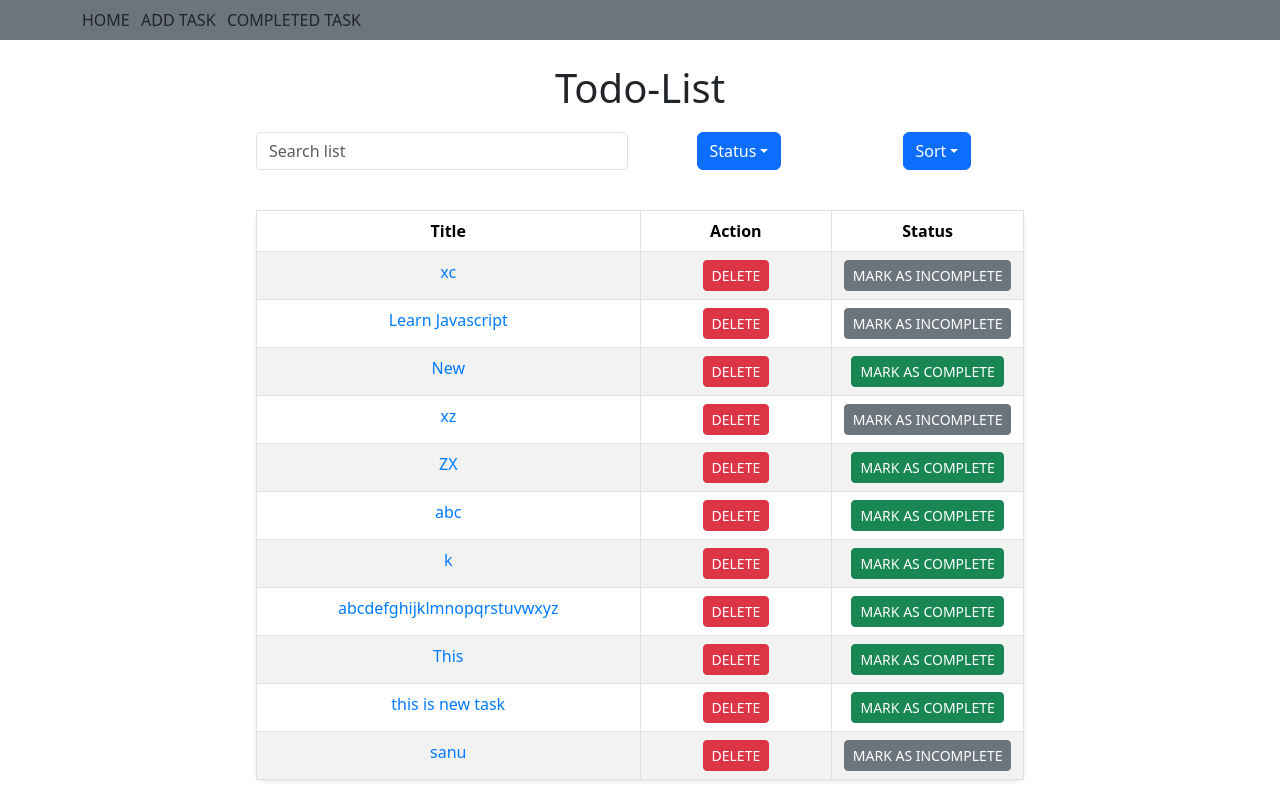
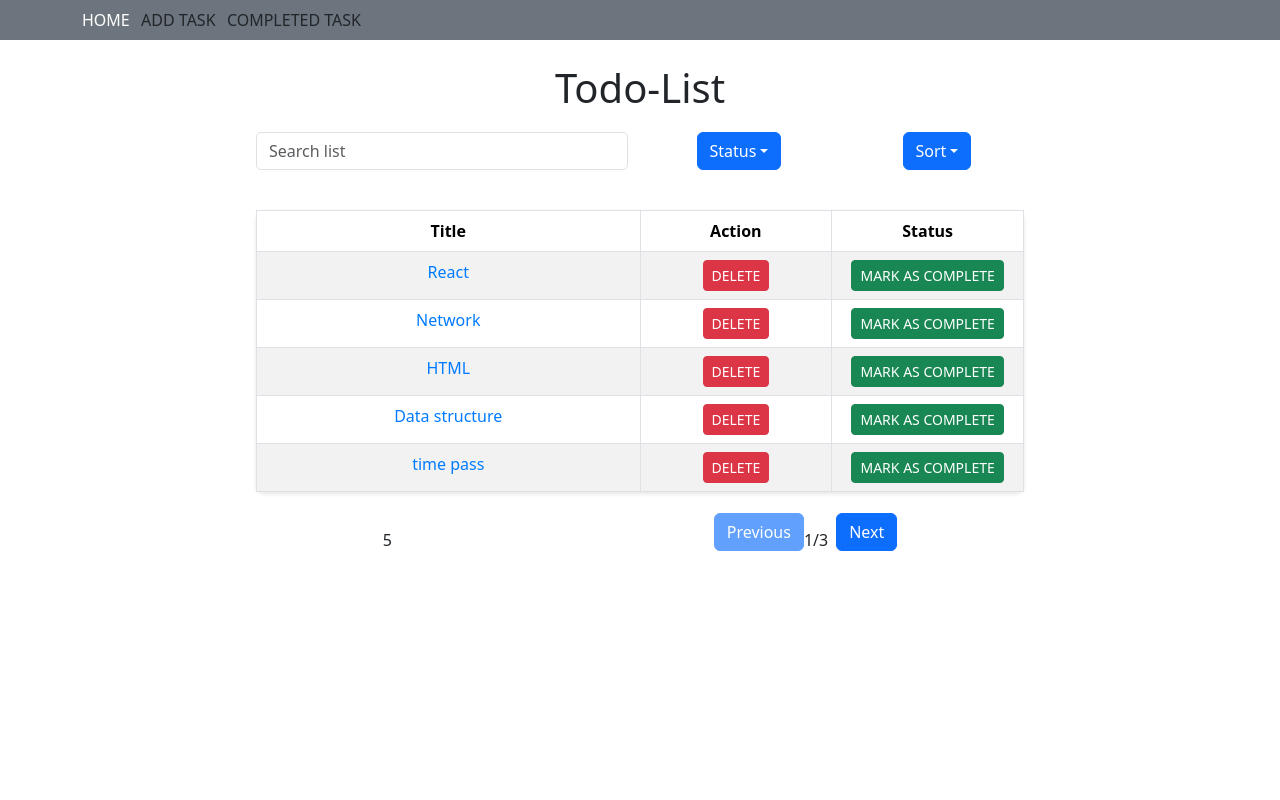
Before and after one commit to saniyaa7/react_training, a React (Create React App) app: page / in a window 1280 px wide. Built offline with nearby package versions, Linux system fonts and the light colour scheme; data requests are answered from the project's data file.

Commit message:
pagination added

```diff
--- a/data/db.json
+++ b/data/db.json
@@ -1,198 +1,95 @@
 {
   "todos": [
     {
-      "id": "20b0",
-      "content": "",
-      "title": "xzc z",
-      "dueDate": "",
+      "id": "3f97424c-4197-4a79-bfad-69a358273431",
+      "content": "sad",
+      "title": "React",
+      "dueDate": "2024-04-03",
       "isComplete": false
     },
     {
-      "id": "9bed",
-      "content": "",
-      "title": "a",
-      "dueDate": "",
+      "id": "67840c65-934d-4469-8661-3f15b26d3349",
+      "content": "sadf",
+      "title": "Network",
+      "dueDate": "2024-04-05",
       "isComplete": false
     },
     {
-      "id": "fbd8",
-      "content": "",
-      "title": "b",
-      "dueDate": "2024-03-02",
+      "id": "0de7aefe-4e2a-4d37-80ec-2add754f9211",
+      "content": "sdfsd",
+      "title": "HTML",
+      "dueDate": "2024-03-29",
       "isComplete": false
     },
     {
-      "id": "68a0",
-      "content": "ds",
-      "title": "abc",
-      "dueDate": "2024-03-07",
+      "id": "b3216583-eaf0-4d51-835a-315666494c61",
+      "content": "wre",
+      "title": "Data structure",
+      "dueDate": "2024-04-05",
       "isComplete": false
     },
     {
-      "id": "ead4",
-      "content": "azx",
-      "title": "sanu",
-      "dueDate": "2024-03-01",
+      "id": "69cd179e-916c-482a-90db-230dac188185",
+      "content": "sad",
+      "title": "time pass",
+      "dueDate": "2024-03-29",
       "isComplete": false
     },
     {
-      "title": "Learn CSS",
-      "content": "from W3school",
-      "dueDate": "2024-03-09",
-      "isComplete": true,
-      "id": "5f74"
-    },
-    {
-      "id": "2f1e",
-      "content": "dsca",
-      "title": "abc",
-      "dueDate": "2024-03-01",
+      "id": "e785ff37-4569-4dba-a4ad-0f392d765593",
+      "content": "aax",
+      "title": "xyz",
+      "dueDate": "2024-03-30",
       "isComplete": false
     },
     {
-      "id": "9ce5",
-      "content": "from youtube",
-      "title": "Learn Raect",
-      "dueDate": "2024-03-01",
+      "id": "2dfde615-c062-48e5-93b4-5e1ff97374ae",
+      "content": "xz",
+      "title": "abc",
+      "dueDate": "2024-03-30",
       "isComplete": false
     },
     {
-      "id": "8fb2",
-      "content": "szx",
-      "title": "scv",
-      "dueDate": "2024-03-02",
+      "id": "23496838-3f24-4a99-8bb5-9c51757f9771",
+      "content": "azx",
+      "title": "databse",
+      "dueDate": "2024-03-29",
       "isComplete": false
     },
     {
-      "id": "121f",
-      "content": "abcd",
-      "title": "learn ABCD",
-      "dueDate": "2024-03-09",
+      "id": "0593f627-f62e-4e16-b690-fa7a5d2671dc",
+      "content": "zxc",
+      "title": "DBMS",
+      "dueDate": "2024-03-29",
       "isComplete": false
     },
     {
-      "id": "aae1",
-      "content": "bn",
-      "title": "jgh",
-      "dueDate": "2024-03-09",
+      "id": "78a074bd-6cc0-4519-b8e5-c4689e0c8594",
+      "content": "za",
+      "title": "OOPS",
+      "dueDate": "2024-03-23",
       "isComplete": false
     },
     {
-      "title": "bn",
-      "content": "m",
-      "dueDate": "2024-03-10",
-      "isComplete": true,
-      "id": "1124"
-    },
-    {
-      "title": "sadf",
-      "content": "sac",
-      "dueDate": "2024-03-12",
-      "isComplete": true,
-      "id": "93a7"
-    },
-    {
-      "id": "6e0fa996-59e9-4c47-b96d-a24eb87ee864",
-      "content": "zx",
-      "title": "xc ",
-      "dueDate": "2024-03-22",
-      "isComplete": true,
-      "completed": false,
-      "isCompleted": true
-    },
-    {
-      "id": "9a68775e-d051-42eb-b0bf-d26ea3f01c1b",
-      "content": "from youtube",
-      "title": "Learn Javascript",
-      "dueDate": "2024-03-21",
-      "isComplete": true,
-      "completed": true
-    },
-    {
-      "id": "c4432395-be65-4ebc-870b-34af924c5bb4",
-      "content": "New",
-      "title": "New",
-      "dueDate": "2024-03-14",
+      "id": "70d22836-d5af-4ced-9952-3644a8ba2201",
+      "content": "sdc",
+      "title": "uuu",
+      "dueDate": "2024-04-04",
       "isComplete": false
     },
     {
-      "id": "ae7b1678-cfa4-47b1-a00e-98a1678e2e41",
-      "content": "z",
-      "title": "tile",
-      "dueDate": "2024-03-13",
+      "id": "ada63ce9-fa59-47cf-b0e4-0ec2ec86e0fb",
+      "content": "sad",
+      "title": "query",
+      "dueDate": "2024-03-30",
       "isComplete": false
     },
     {
-      "id": "647077fe-6a0f-4bc6-95d7-fe0ea7ef78eb",
-      "content": "ZX",
-      "title": "xz ",
-      "dueDate": "2024-03-14",
-      "isComplete": true
-    },
-    {
-      "id": "09e673d9-1eac-4656-a526-81d246fcaf20",
-      "content": "zx",
-      "title": "ZX",
-      "dueDate": "2024-03-22",
-      "isComplete": false,
-      "isCompleted": false
-    },
-    {
-      "id": "804f2194-b7c9-4283-8b39-fda576e1e5ae",
-      "content": "xyz",
-      "title": "abc",
-      "dueDate": "2024-03-15",
+      "id": "f6edb759-699a-4fb2-af67-f78cd3e0ea4f",
+      "content": "sdaf",
+      "title": "learn Javscript",
+      "dueDate": "2024-03-30",
       "isComplete": false
-    },
-    {
-      "id": "6afe3b16-5d36-42ba-9402-c6a96ec7d7b9",
-      "content": "k",
-      "title": "k",
-      "dueDate": "7777-06-09",
-      "isComplete": false
-    },
-    {
-      "id": "e180",
-      "payload": {
-        "id": "dafc48c7-ec6e-4175-ab46-6486444d71d3",
-        "content": "xzc",
-        "title": "sanu",
-        "dueDate": "2024-03-21",
-        "isComplete": false
-      }
-    },
-    {
-      "id": "530c"
-    },
-    {
-      "id": "1ded5d73-13a8-4a08-b20d-f544497be477",
-      "content": "zx",
-      "title": "abcdefghijklmnopqrstuvwxyz",
-      "dueDate": "2024-03-15",
-      "isComplete": false,
-      "isCompleted": false
-    },
-    {
-      "id": "bdd65449-9676-498e-b1b6-93eacecbf79d",
-      "content": "is content",
-      "title": "This ",
-      "dueDate": "2024-03-14",
-      "isComplete": false
-    },
-    {
-      "id": "9185cab8-3e70-44cf-8951-6f4b27d0a9cd",
-      "content": "s. chaudhari",
-      "title": "this is new task",
-      "dueDate": "2024-03-15",
-      "isComplete": false,
-      "completed": true
-    },
-    {
-      "id": "22b9defc-b68f-4afc-bc82-197c4c52c7c4",
-      "content": "asd",
-      "title": "sanu",
-      "dueDate": "2024-03-22",
-      "isComplete": true
     }
   ]
 }
--- a/package.json
+++ b/package.json
@@ -14,6 +14,7 @@
     "autoprefixer": "^10.4.18",
     "axios": "^1.6.7",
     "bootstrap": "^5.3.3",
+    "json-server": "^0.17.4",
     "formik": "^2.4.5",
     "postcss": "^8.4.35",
     "react": "^18.2.0",
--- a/src/Hook/todo.hook.ts
+++ b/src/Hook/todo.hook.ts
@@ -2,18 +2,25 @@ import { useQuery, useMutation } from "@tanstack/react-query";
 import { ITodo } from "../component/Home";
 import axios from "axios";
 import { API_ENDPOINT } from "../constants";
+
+interface GetTodoRequest {
+  _page: number;
+  _limit: number;
+}
 
 interface PatchTodoRequest {
   id: string;
   checked: boolean;
 }
 
-export const useFetch = (completeTask: boolean) => {
+export const useFetch = (completeTask: boolean, params: GetTodoRequest) => {
   let api_url = API_ENDPOINT + "todos";
-  if (completeTask) api_url += "?isComplete=1";
+  if (completeTask) api_url += "?isComplete=true";
+
   const { data, error, isLoading, refetch } = useQuery({
-    queryKey: ["todos"],
-    queryFn: async () => await axios.get<ITodo[]>(api_url),
+    queryKey: ["todos", params],
+    queryFn: async () =>
+      await axios.get<ITodo[]>(api_url, { params }).then((res) => res),
   });
 
   return { data, error, isLoading, refetch };
@@ -44,7 +51,7 @@ export const useDeleteTodo = () => {
 
 export const usePatchCheckTodo = () => {
   // const queryClient = useQueryClient()
-  const { mutate, isSuccess, isPending, } = useMutation({
+  const { mutate, isSuccess, isPending } = useMutation({
     mutationFn: ({ id, checked }: PatchTodoRequest) => {
       return axios.patch(`${API_ENDPOINT}todos/${id}`, { isComplete: checked });
     },
@@ -52,8 +59,12 @@ export const usePatchCheckTodo = () => {
       // queryClient.invalidateQueries({ queryKey: ['todos'] })
     },
     onError: (err) => {
-      alert(err)
-    }
-  })
-  return { patchCheckTodo: mutate, isPatchSuccess: isSuccess, isPatchPending: isPending }
-}
+      alert(err);
+    },
+  });
+  return {
+    patchCheckTodo: mutate,
+    isPatchSuccess: isSuccess,
+    isPatchPending: isPending,
+  };
+};
--- /dev/null
+++ b/src/Layout/MyNavbar.css
@@ -0,0 +1,5 @@
+.active {
+  color: #fff;
+  text-decoration: solid;
+  /* Add any other styles for the active link */
+}
--- a/src/Layout/MyNavbar.tsx
+++ b/src/Layout/MyNavbar.tsx
@@ -1,27 +1,49 @@
 import React from "react";
 import { Navbar, Container, Nav } from "react-bootstrap";
-import { useNavigate } from "react-router-dom";
+import { useNavigate, useLocation } from "react-router-dom";
+import "./MyNavbar.css";
 
 function MyNavbar() {
   const navigate = useNavigate();
-
+  const location = useLocation();
 
   const handleItemClick = (route: string) => {
-    navigate(route)
-  }
+    navigate(route);
+  };
 
-  return (<div>
-    <Navbar bg="secondary" data-bs-theme="dark">
-      <Container>
-        <Nav className="me-auto d-flex justify-content-between w-25 ">
-          <Nav.Item onClick={() => { handleItemClick('/') }}>HOME</Nav.Item>
-          <Nav.Item onClick={() => { handleItemClick('/todo-add') }}>ADD TASK</Nav.Item>
-          <Nav.Item onClick={() => { handleItemClick('/complete-task') }}>COMPLETED TASK</Nav.Item>
-        </Nav>
-      </Container>
-    </Navbar>
-
-  </div>)
-
+  return (
+    <div>
+      <Navbar bg="secondary" data-bs-theme="light">
+        <Container>
+          <Nav className="me-auto d-flex justify-content-between w-25 ">
+            <Nav.Item
+              onClick={() => {
+                handleItemClick("/");
+              }}
+              className={location.pathname === "/" ? "active" : ""}
+            >
+              HOME
+            </Nav.Item>
+            <Nav.Item
+              onClick={() => {
+                handleItemClick("/todo-add");
+              }}
+              className={location.pathname === "/todo-add" ? "active" : ""}
+            >
+              ADD TASK
+            </Nav.Item>
+            <Nav.Item
+              onClick={() => {
+                handleItemClick("/complete-task");
+              }}
+              className={location.pathname === "/complete-task" ? "active" : ""}
+            >
+              COMPLETED TASK
+            </Nav.Item>
+          </Nav>
+        </Container>
+      </Navbar>
+    </div>
+  );
 }
 export default MyNavbar;
--- a/src/component/CompleteTodo.tsx
+++ b/src/component/CompleteTodo.tsx
@@ -2,7 +2,7 @@ import TodoTable from "../shareable_component/TodoTable";
 
 function CompleteTodo() {
   return (<div className="text-center">
-    <h1 >All Completed Task</h1>
+    <h2>Completed Task</h2>
     <TodoTable showButton={false} completeTask={true} />
   </div>)
 
--- a/src/shareable_component/TodoTable.css
+++ b/src/shareable_component/TodoTable.css
@@ -4,6 +4,7 @@
   width: 60% !important;
   margin: auto;
   margin-top: 20px;
+  margin-bottom: 20px;
   background-color: #f8f9fa;
   border: 1px solid #dee2e6;
   border-radius: 8px;
--- a/src/shareable_component/TodoTable.tsx
+++ b/src/shareable_component/TodoTable.tsx
@@ -26,10 +26,24 @@ function TodoTable({ showButton, completeTask }: TodoTableProps) {
   const [status, setStatus] = useState<string>("all");
   const [search, setSearch] = useState<string>("");
   const [toggle, setToggle] = useState<boolean>(false);
+  const [page, setPage] = useState<number>(1);
+  const [limit, setLimit] = useState<number>(5);
+  const [totalpages, setTotalPages] = useState(2);
 
-  const { data, error, isLoading, refetch } = useFetch(completeTask);
-  const { deleteTodo } = useDeleteTodo();
-  const {patchCheckTodo,isPatchSuccess} = usePatchCheckTodo()
+  const { data, error, isLoading, refetch } = useFetch(completeTask, {
+    _page: page,
+    _limit: limit,
+  });
+
+  const { deleteTodo, isdeleteSuccess } = useDeleteTodo();
+  const { patchCheckTodo, isPatchSuccess } = usePatchCheckTodo();
+
+  useEffect(() => {
+    if (data) {
+      setTodos(data.data);
+      setTotalPages(Math.ceil(data.headers["x-total-count"] / limit));
+    }
+  }, [data, limit]);
 
   useEffect(() => {
     if (data) {
@@ -37,11 +51,11 @@ function TodoTable({ showButton, completeTask }: TodoTableProps) {
     }
   }, [data]);
 
-  useEffect(()=>{
-    if(isPatchSuccess){
-      refetch()
+  useEffect(() => {
+    if (isPatchSuccess || isdeleteSuccess) {
+      refetch();
     }
-  },[isPatchSuccess, refetch])
+  }, [isPatchSuccess, isdeleteSuccess, refetch]);
 
   const deleteTodoFun = async (id: string) => {
     try {
@@ -52,29 +66,8 @@ function TodoTable({ showButton, completeTask }: TodoTableProps) {
     }
   };
 
-  // const handleCheck = (id: string, checked: boolean) => {
-  //   fetch(`${API_ENDPOINT}todos/${id}`, {
-  //     method: "PATCH",
-  //     body: JSON.stringify({ isComplete: checked }),
-  //     headers: { "Content-type": "application/json; charset=UTF-8" },
-  //   })
-  //     .then((res) => {
-  //       if (!res.ok) {
-  //         throw new Error(`HTTP error! Status: ${res.status}`);
-  //       }
-  //       return res.json();
-  //     })
-  //     .then((data) => {
-  //       refetch();
-  //       console.log(data);
-  //     })
-  //     .catch((error) => console.error("Error:", error));
-  // };
-
   const handleCheck = (id: string, checked: boolean) => {
-
-    patchCheckTodo({id,checked})
-
+    patchCheckTodo({ id, checked });
   };
 
   const currentDate = new Date();
@@ -101,6 +94,11 @@ function TodoTable({ showButton, completeTask }: TodoTableProps) {
     if (direction === "ascending")
       setTodos([...todos].sort((a, b) => a.title.localeCompare(b.title)));
     else setTodos([...todos].sort((a, b) => b.title.localeCompare(a.title)));
+  };
+
+  const handlePageChange = (page: number) => {
+    setPage(page);
+    // refetchTodos()
   };
 
   const displayData = (status: string) => (
@@ -201,7 +199,36 @@ function TodoTable({ showButton, completeTask }: TodoTableProps) {
           </Col>
         </Row>
       </div>
-      {displayData(status)} {/* Corrected invocation */}
+      {displayData(status)}
+      <div>
+        <input
+          className="mt-3 w-20"
+          type="number"
+          placeholder="set limit"
+          value={limit}
+          onChange={(e) => {
+            setLimit(parseInt(e.target.value));
+            setPage(1);
+          }}
+          style={{ marginRight: "100px" }}
+        />
+        <button
+          className="btn btn-primary"
+          onClick={() => handlePageChange(page - 1)}
+          disabled={page === 1}
+        >
+          Previous
+        </button>
+        {page}/{totalpages}
+        <button
+          className="btn btn-primary ms-2"
+          onClick={() => handlePageChange(page + 1)}
+          disabled={page >= totalpages}
+        >
+          Next
+        </button>
+        <br />
+      </div>
     </>
   );
 }
```
Also changed, not shown: src/Hook/useFetch.tsx (deleted, +0 -39 lines), 1 other file (tests, documents, lock files or other folders).
